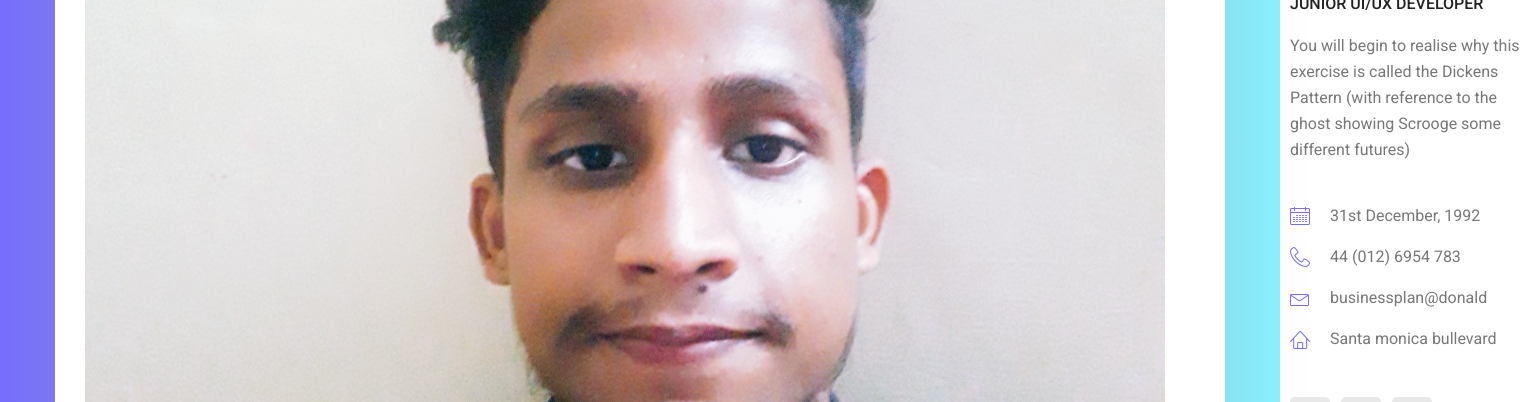
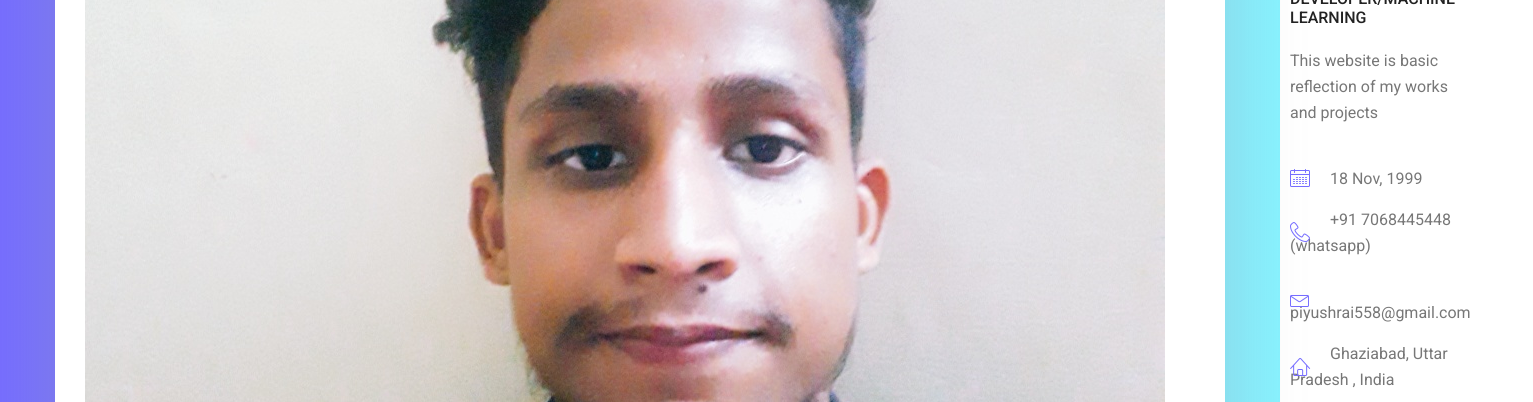
Before and after one commit to Piyushrai558/Personal_portfolio, a plain HTML site: page index.html in a window 1280 px wide. Shown: the part 634-1036 px from the top of the page, 1533 px wide, since content can reach past the window. Drawn offline with Linux system fonts and the light colour scheme.

Commit message:
third commit

```diff
--- a/index.html
+++ b/index.html
@@ -75,19 +75,19 @@
 							<div class="media-body">
 								<div class="personal_text">
 									<h6>Hello Everybody, i am</h6>
-									<h3>Donald McKinney</h3>
-									<h4>Junior UI/UX Developer</h4>
-									<p>You will begin to realise why this exercise is called the Dickens Pattern (with reference to the ghost showing Scrooge some different futures)</p>
+									<h3>Piyush Rai</h3>
+									<h4>Software Developer/Machine learning</h4>
+									<p>This website is basic reflection of my works and projects</p>
 									<ul class="list basic_info">
-										<li><a href="#"><i class="lnr lnr-calendar-full"></i> 31st December, 1992</a></li>
-										<li><a href="#"><i class="lnr lnr-phone-handset"></i> 44 (012) 6954 783</a></li>
-										<li><a href="#"><i class="lnr lnr-envelope"></i> businessplan@donald</a></li>
-										<li><a href="#"><i class="lnr lnr-home"></i> Santa monica bullevard</a></li>
+										<li><a href="#"><i class="lnr lnr-calendar-full"></i> 18 Nov, 1999</a></li>
+										<li><a href="#"><i class="lnr lnr-phone-handset"></i> +91 7068445448 (whatsapp)</a></li>
+										<li><a href="#"><i class="lnr lnr-envelope"></i> piyushrai558@gmail.com</a></li>
+										<li><a href="#"><i class="lnr lnr-home"></i> Ghaziabad, Uttar Pradesh , India</a></li>
 									</ul>
 									<ul class="list personal_social">
-										<li><a href="#"><i class="fa fa-facebook"></i></a></li>
-										<li><a href="#"><i class="fa fa-twitter"></i></a></li>
-										<li><a href="#"><i class="fa fa-linkedin"></i></a></li>
+										<li><a href="https://www.facebook.com/smart.rai.52"><i class="fa fa-facebook"></i></a></li>
+										<li><a href="https://twitter.com/piyushrai256"><i class="fa fa-twitter"></i></a></li>
+										<li><a href="https://www.linkedin.com/in/piyushrai558/"><i class="fa fa-linkedin"></i></a></li>
 									</ul>
 								</div>
 							</div>
@@ -136,7 +136,7 @@
 									</div>
 								</div>
 								<div class="skill_item">
-									<h4>Machine Learning<span class="counter">90</span>%</h4>
+									<h4>Machine Learning <span class="counter">90</span>%</h4>
 									<div class="progress_br">
 										<div class="progress">
 											<div class="progress-bar" role="progressbar" aria-valuenow="90" aria-valuemin="0" aria-valuemax="100"></div>
@@ -160,7 +160,7 @@
 									</div>
 								</div>
 								<div class="skill_item">
-									<h4>Natural language processing<span class="counter">70</span>%</h4>
+									<h4>Natural language processing <span class="counter">70</span>%</h4>
 									<div class="progress_br">
 										<div class="progress">
 											<div class="progress-bar" role="progressbar" aria-valuenow="70" aria-valuemin="0" aria-valuemax="100"></div>
@@ -168,7 +168,7 @@
 									</div>
 								</div>
                 <div class="skill_item">
-									<h4>Computer Vision<span class="counter">85</span>%</h4>
+									<h4>Computer Vision <span class="counter">85</span>%</h4>
 									<div class="progress_br">
 										<div class="progress">
 											<div class="progress-bar" role="progressbar" aria-valuenow="85" aria-valuemin="0" aria-valuemax="100"></div>
```
